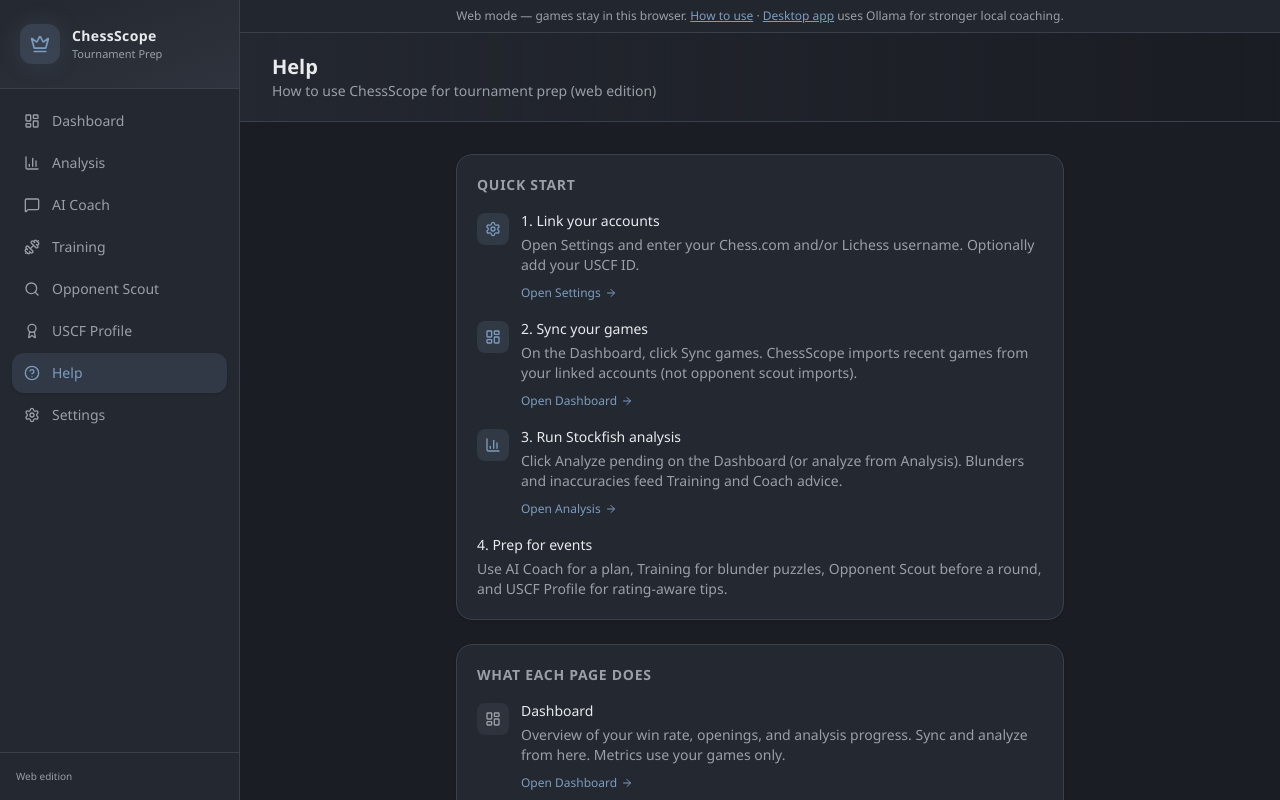
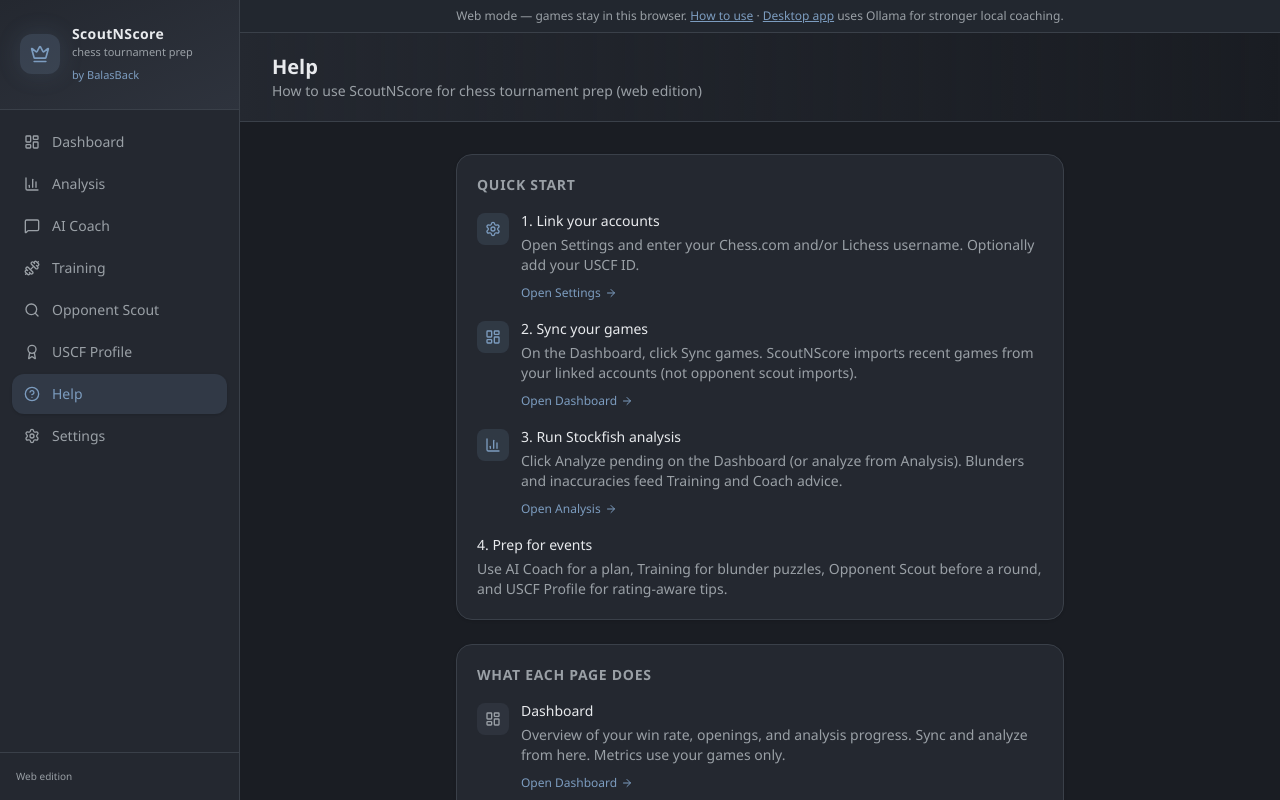
Before and after one commit to BalasBack/ChessScope, a React (Vite) app: page /help in a window 1280 px wide. Built offline with nearby package versions, Linux system fonts and the light colour scheme.

Commit message:
Rebrand to ScoutNScore — chess tournament prep, by BalasBack.
Co-authored-by: Cursor <cursoragent@cursor.com>

```diff
--- a/index.html
+++ b/index.html
@@ -4,7 +4,18 @@
     <meta charset="UTF-8" />
     <link rel="icon" type="image/svg+xml" href="/vite.svg" />
     <meta name="viewport" content="width=device-width, initial-scale=1.0" />
-    <title>ChessScope</title>
+    <title>ScoutNScore — chess tournament prep</title>
+    <meta
+      name="description"
+      content="ScoutNScore by BalasBack — free chess tournament prep: scout opponents, analyze games with Stockfish, train on your blunders, and get AI coaching."
+    />
+    <meta name="author" content="BalasBack" />
+    <meta property="og:title" content="ScoutNScore — chess tournament prep" />
+    <meta
+      property="og:description"
+      content="Scout opponents, score your games, and prep for USCF/FIDE events. By BalasBack."
+    />
+    <meta property="og:type" content="website" />
   </head>
 
   <body>
--- a/src-tauri/tauri.conf.json
+++ b/src-tauri/tauri.conf.json
@@ -1,6 +1,6 @@
 {
   "$schema": "https://schema.tauri.app/config/2",
-  "productName": "ChessScope",
+  "productName": "ScoutNScore",
   "version": "0.1.0",
   "identifier": "com.chessscope.app",
   "build": {
@@ -12,7 +12,7 @@
   "app": {
     "windows": [
       {
-        "title": "ChessScope — Tournament Prep",
+        "title": "ScoutNScore — chess tournament prep",
         "width": 1280,
         "height": 860,
         "minWidth": 960,
--- a/src/components/Layout.tsx
+++ b/src/components/Layout.tsx
@@ -34,10 +34,18 @@ export function Layout() {
               <Crown className="h-5 w-5 text-[var(--color-accent)]" />
             </div>
             <div>
-              <div className="text-sm font-bold tracking-wide">ChessScope</div>
+              <div className="text-sm font-bold tracking-wide">ScoutNScore</div>
               <div className="text-[11px] text-[var(--color-muted)]">
-                Tournament Prep
+                chess tournament prep
               </div>
+              <a
+                href="https://www.youtube.com/channel/UCGhv2Iena67AWNrxHr5Cqow"
+                className="mt-1 inline-block text-[11px] text-[var(--color-accent)] hover:underline"
+                target="_blank"
+                rel="noreferrer"
+              >
+                by BalasBack
+              </a>
             </div>
           </div>
         </div>
--- a/src/lib/ollama-client.ts
+++ b/src/lib/ollama-client.ts
@@ -110,7 +110,7 @@ export async function warmupModel(model: string): Promise<void> {
 }
 
 function buildSystemPrompt(profileSummary: string): string {
-  return `You are ChessScope AI Coach for USCF/FIDE tournament prep.
+  return `You are ScoutNScore AI Coach for USCF/FIDE chess tournament prep.
 Be concrete and actionable. Keep answers to 2-4 short paragraphs unless asked for more.
 
 PLAYER STATS:
--- a/src/lib/web-llm-client.ts
+++ b/src/lib/web-llm-client.ts
@@ -40,7 +40,7 @@ export async function checkWebCoach(): Promise<OllamaStatus> {
 }
 
 function systemPrompt(profileSummary: string): string {
-  return `You are ChessScope AI Coach for USCF/FIDE tournament prep. Be concrete and actionable. Keep answers to 2-4 short paragraphs unless asked for more.
+  return `You are ScoutNScore AI Coach for USCF/FIDE chess tournament prep. Be concrete and actionable. Keep answers to 2-4 short paragraphs unless asked for more.
 
 PLAYER STATS:
 ${profileSummary}`;
--- a/src/pages/Dashboard.tsx
+++ b/src/pages/Dashboard.tsx
@@ -71,7 +71,7 @@ export function Dashboard() {
     <div className="flex h-full flex-col overflow-auto">
       <header className="page-header flex items-center justify-between border-b border-[var(--color-border)] bg-gradient-to-r from-[var(--color-surface-2)] to-transparent px-8 py-5">
         <div>
-          <h1 className="text-xl font-bold">Tournament Prep Hub</h1>
+          <h1 className="text-xl font-bold">Chess tournament prep hub</h1>
           <p className="text-sm text-[var(--color-muted)]">
             Stats below are from <strong className="text-[var(--color-text)]">your linked accounts</strong> only
             {scoutedCount > 0 && (
--- a/src/pages/Help.tsx
+++ b/src/pages/Help.tsx
@@ -46,7 +46,7 @@ export function Help() {
     },
     {
       title: "2. Sync your games",
-      body: "On the Dashboard, click Sync games. ChessScope imports recent games from your linked accounts (not opponent scout imports).",
+      body: "On the Dashboard, click Sync games. ScoutNScore imports recent games from your linked accounts (not opponent scout imports).",
       to: "/",
       linkLabel: "Dashboard",
       icon: LayoutDashboard,
@@ -110,7 +110,7 @@ export function Help() {
       <header className="page-header border-b border-[var(--color-border)] bg-gradient-to-r from-[var(--color-surface-2)] to-transparent px-8 py-5">
         <h1 className="text-xl font-bold">Help</h1>
         <p className="text-sm text-[var(--color-muted)]">
-          How to use ChessScope for tournament prep
+          How to use ScoutNScore for chess tournament prep
           {web ? " (web edition)" : " (desktop edition)"}
         </p>
       </header>
```
Also changed, not shown: 4 other files (tests, documents, lock files or other folders).
